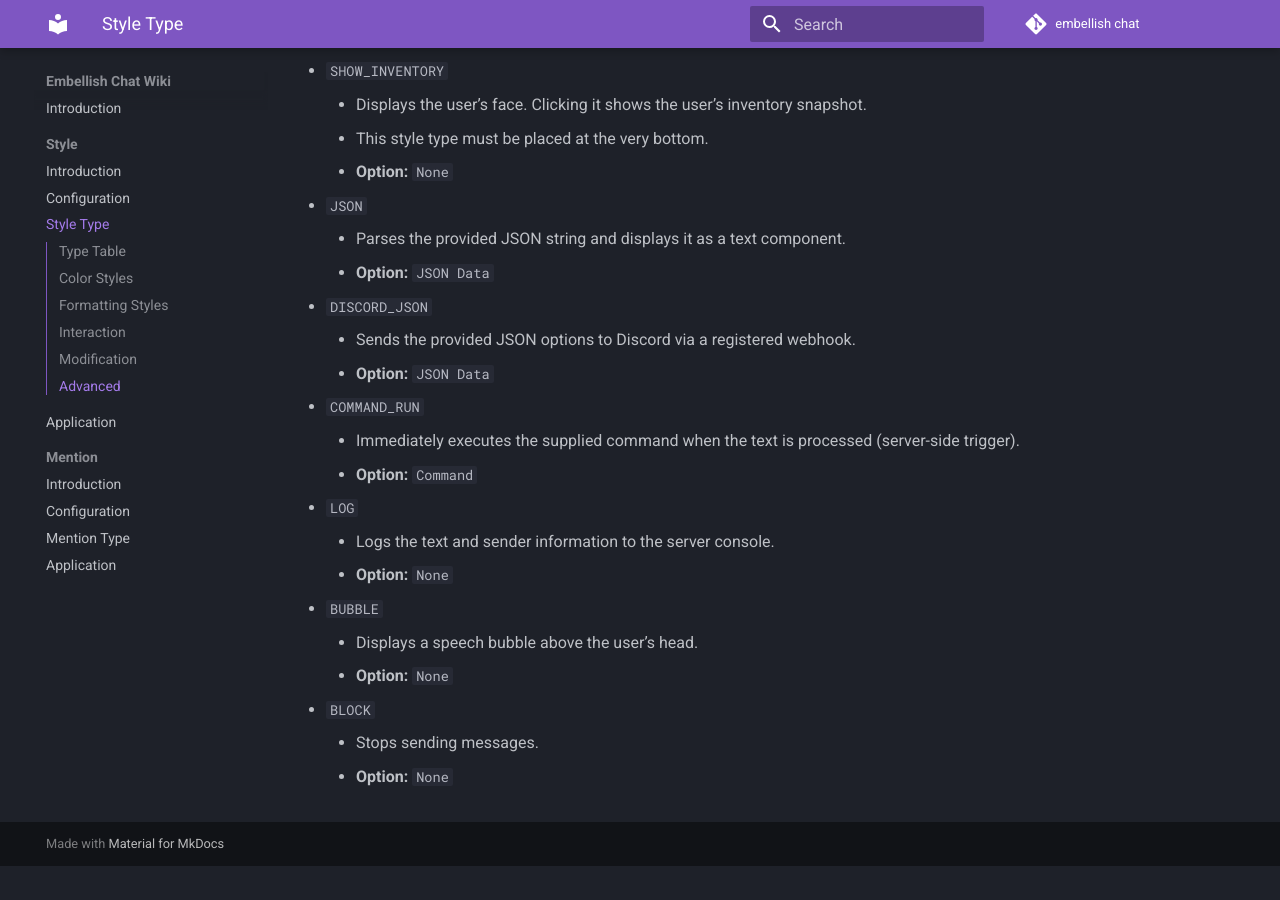
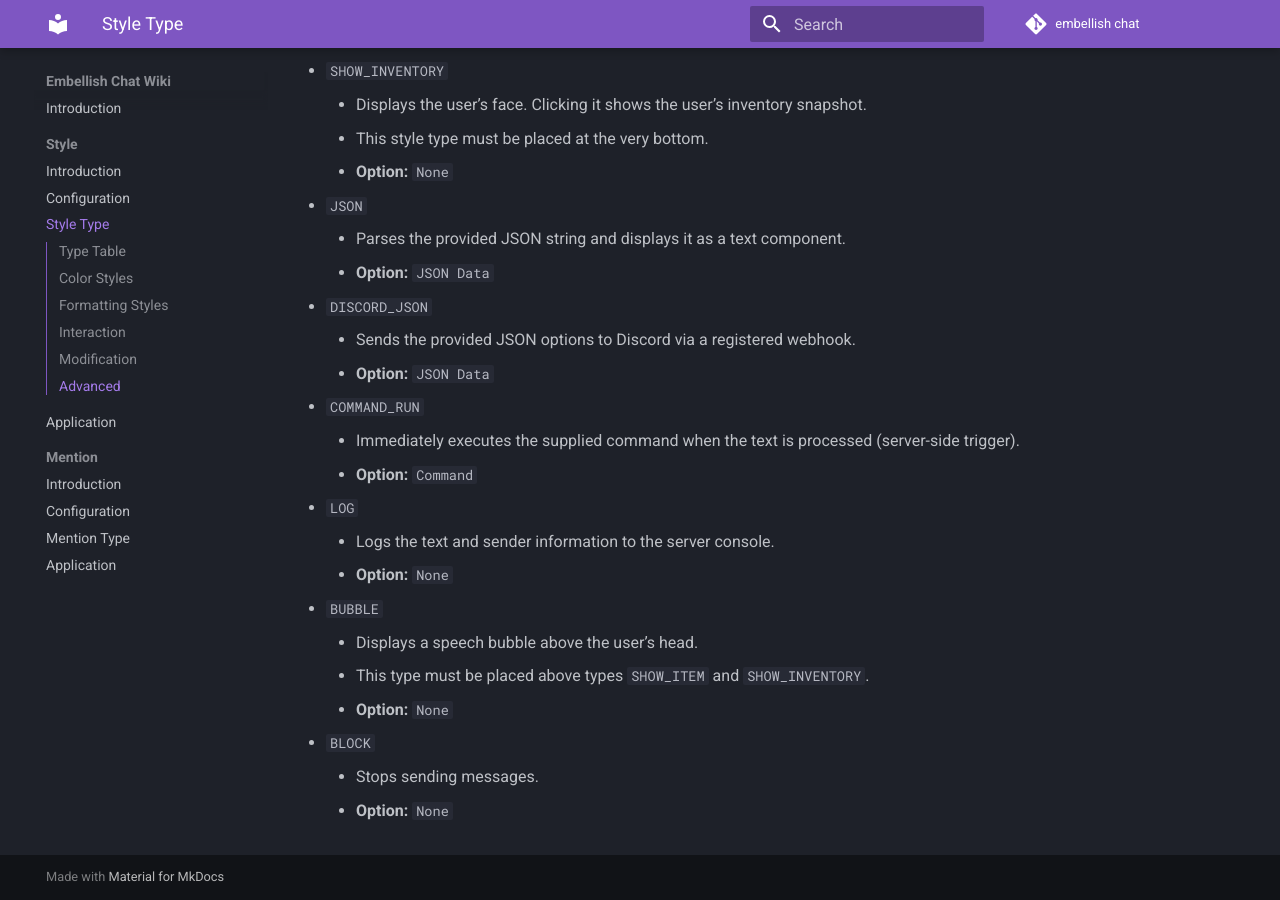
Before and after one commit to hanhy06/embellish_chat, an MkDocs documentation site: the page built from docs/mkdocs/docs/style/StyleType.md, in a window 1280 px wide and 900 px high, scrolled down 3772 px. Built offline with MkDocs 1.6.1 and Material for MkDocs 9.7.7, drawn with Linux system fonts in a browser that asks for light colours; comment, search, counter and statistics services are not loaded; before the commit the page ends 4638 px from its top, so only the background shows below that.

Commit message:
docs: clarify placement requirement for BUBBLE style in StyleType.md

```diff
--- a/docs/mkdocs/docs/style/StyleType.md
+++ b/docs/mkdocs/docs/style/StyleType.md
@@ -127,6 +127,7 @@
     * **Option:** `None`
 * `BUBBLE`
     * Displays a speech bubble above the user’s head.
+    * This type must be placed above types `SHOW_ITEM` and `SHOW_INVENTORY`.
     * **Option:** `None`
 * `BLOCK`
     * Stops sending messages.
```
